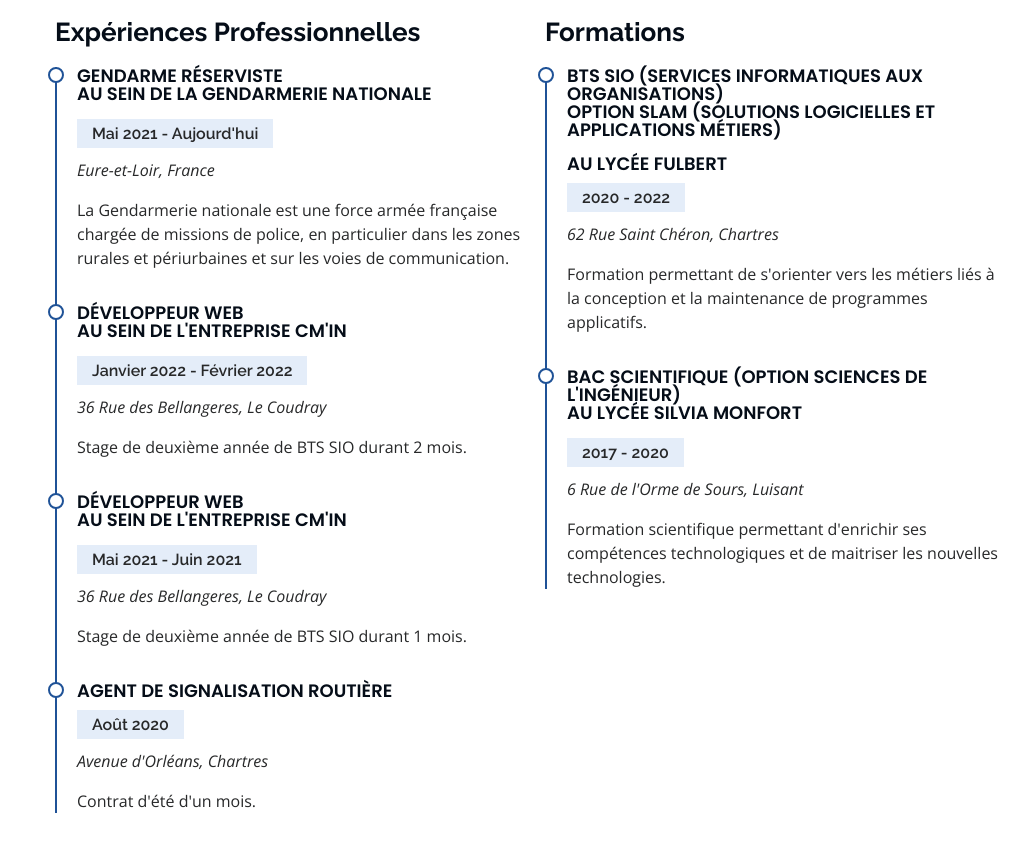
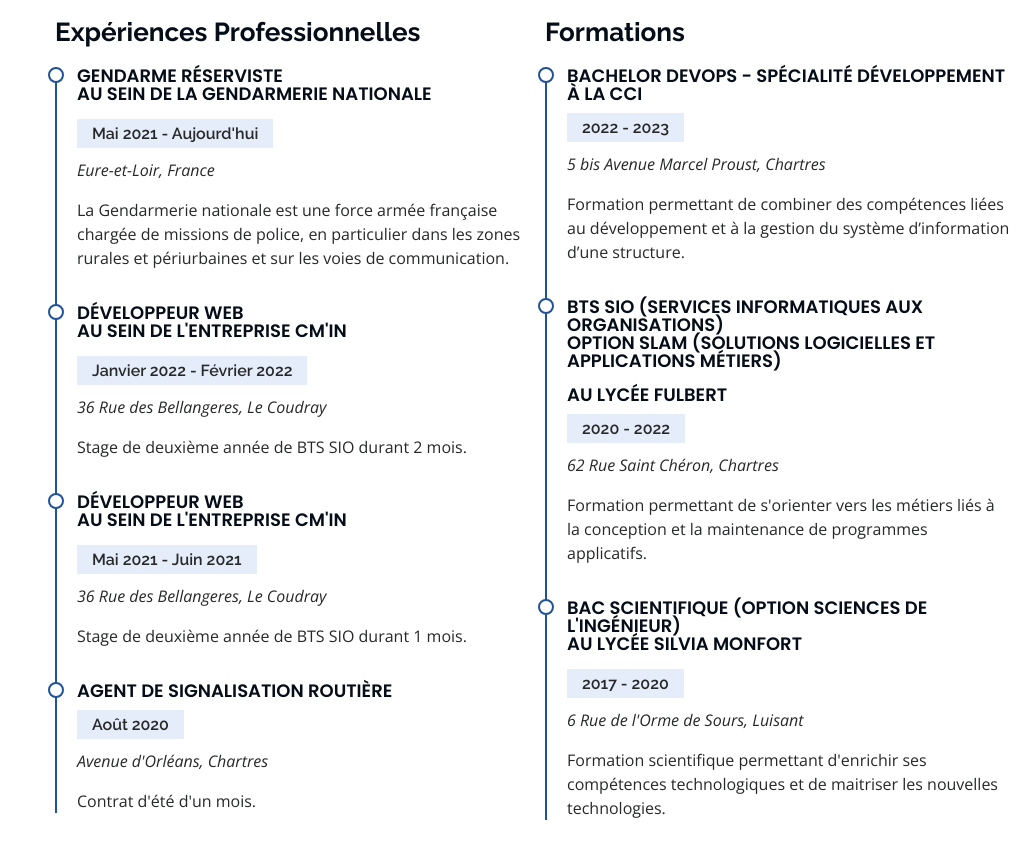
Before and after one commit to RedOren28/PortFolio, a plain HTML site: page index.html in a window 1280 px wide. Shown: the part 2095-2952 px from the top of the page, without its empty margins (257-1280 px from the left). Drawn offline with nearby package versions, Linux system fonts and the light colour scheme.

Commit message:
Update index.html

```diff
--- a/index.html
+++ b/index.html
@@ -164,6 +164,12 @@
           <div class="col-lg-6" data-aos="fade-up" data-aos-delay="100">
             <h3 class="resume-title">Formations</h3>
             <div class="resume-item">
+              <h4>Bachelor DevOps - spécialité développement à la CCI</h4>
+              <h5>2022 - 2023</h5>
+              <p><em>5 bis Avenue Marcel Proust, Chartres</em></p>
+              <p>Formation permettant de combiner des compétences liées au développement et à la gestion du système d’information d’une structure.</p>
+            </div>
+            <div class="resume-item">
               <h4>BTS SIO (Services Informatiques aux Organisations) <p>Option SLAM (Solutions Logicielles et Applications Métiers)</p> au Lycée Fulbert</h4>
               <h5>2020 - 2022</h5>
               <p><em>62 Rue Saint Chéron, Chartres</em></p>
```
